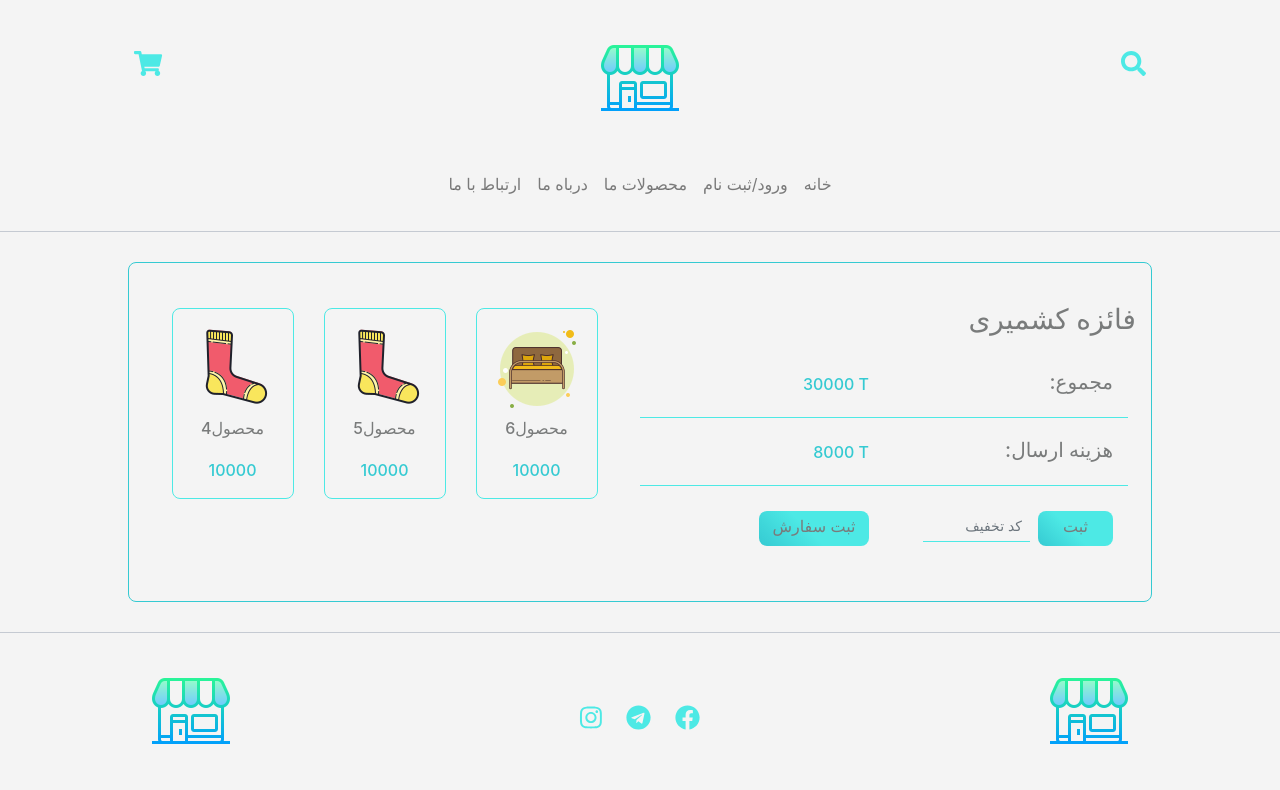
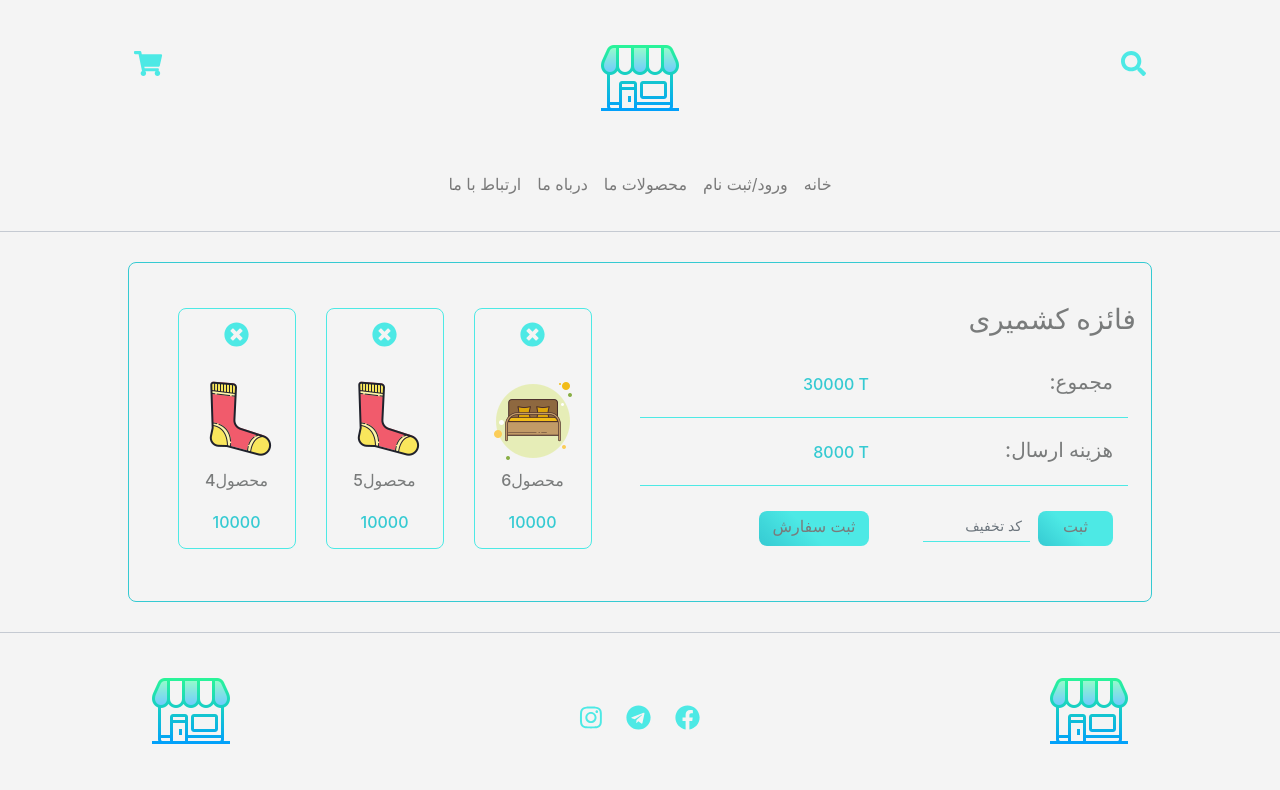
Before and after one commit to faezekeshmiri/internship-angular-project, an Angular app in the folder online-shop/: page /shoppingCart in a window 1280 px wide. Shown: the top 790 px of the page. Built offline with nearby package versions, Linux system fonts and the light colour scheme.

Commit message:
Add delete item button. Closes #15

```diff
--- a/online-shop/src/app/shopping-cart/shopping-cart.component.css
+++ b/online-shop/src/app/shopping-cart/shopping-cart.component.css
@@ -27,7 +27,7 @@ a{
 }
 .cart-item{
     margin: 15px;
-    padding: 10px;
+    padding: 0 px 10px 10px 10px;
     border: 1.3px solid #4DE9E5;
     border-radius: 8px;
 }
@@ -42,3 +42,15 @@ img{
 .cart-title{
     color:  #797b7b;
 }
+.delete-btn{
+    border: 0px;
+    background: none;
+    padding: 0px;
+    margin: 0px;
+    position: relative;
+
+}
+.delete{
+    padding: 0px;
+    margin: 0px;
+}
--- a/online-shop/src/app/shopping-cart/shopping-cart.component.html
+++ b/online-shop/src/app/shopping-cart/shopping-cart.component.html
@@ -3,13 +3,19 @@
     <div class="row">
       <div class="col-sm-6">
         <div class="d-flex flex-wrap justify-content-center">
-          <div class="text-center cart-item" *ngFor="let product of products">
-            <a href="">
-              <img src={{product.image}} alt="">
-              <h6 class="cart-title">{{product.name}}</h6>
-              <h6 class="price">{{product.price}}</h6>
-
-            </a>
+          <div class="text-center cart-item flex-column" *ngFor="let product of products">
+            <div class="p-2 delete">
+              <button class="delete-btn" (click) = "onDelete(product)">
+                <fa-icon [icon]="delete" class="mx-auto my-icon"></fa-icon>
+              </button>
+            </div>
+            <div class="p-2">
+              <a href="" routerLink="/product/{{product.id}}">
+                <img src={{product.image}} alt="">
+                <h6 class="cart-title">{{product.name}}</h6>
+                <h6 class="price">{{product.price}}</h6>
+              </a>
+            </div>
           </div>
         </div>
       </div>
--- a/online-shop/src/app/shopping-cart/shopping-cart.component.ts
+++ b/online-shop/src/app/shopping-cart/shopping-cart.component.ts
@@ -2,6 +2,7 @@ import { ProductService } from './../product.service';
 import { Product } from './../product';
 import { User } from './../user';
 import { Component, OnInit } from '@angular/core';
+import { faTimesCircle} from '@fortawesome/free-solid-svg-icons';
 
 
 @Component({
@@ -14,6 +15,7 @@ export class ShoppingCartComponent implements OnInit {
   products: Product[];
   sum: number;
   shippingCost = 8000;
+  delete = faTimesCircle;
 
   constructor( private productService: ProductService) { }
 
@@ -33,5 +35,8 @@ export class ShoppingCartComponent implements OnInit {
     }
     return sum;
   }
+  onDelete( product: Product): void{
+    this.products = this.products.filter(item => item !== product);
+  }
 
 }
```
